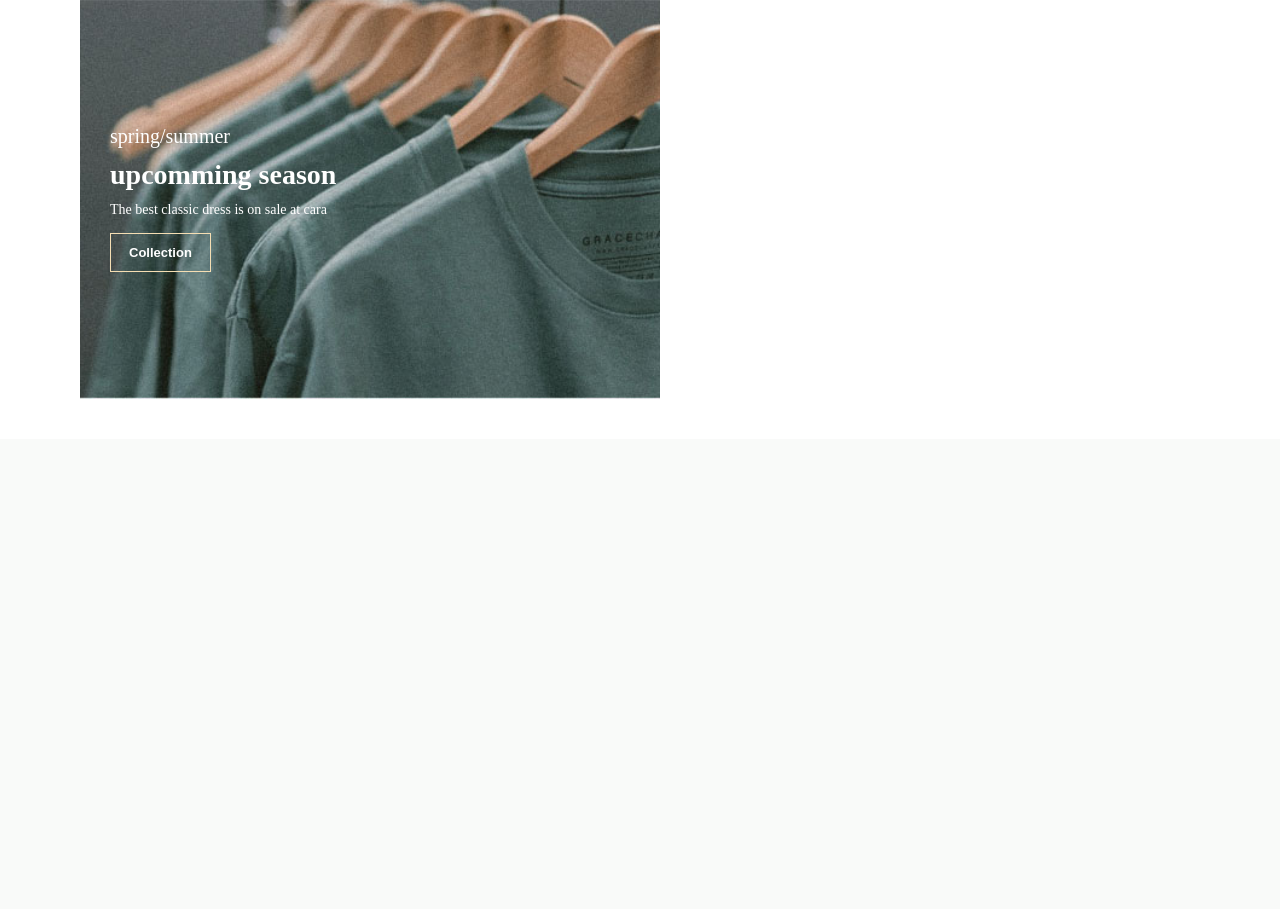
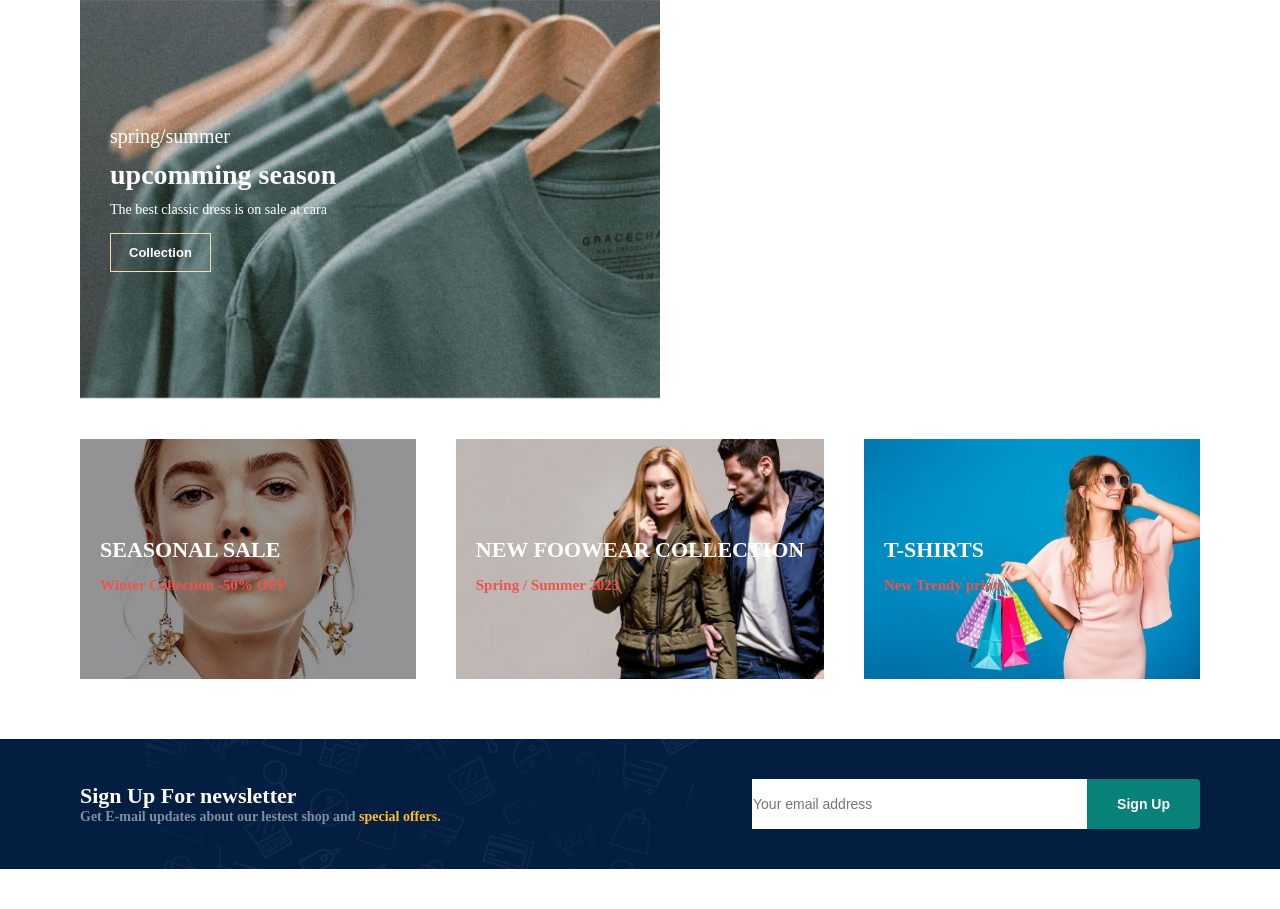
Before and after one commit to MahmoudElshiha/online-ecommerce, a PHP site: page /home.html in a window 1280 px wide. Shown: the part 3867-4776 px from the top of the page. Before the commit the page ends 4266 px from the top, so only its background shows below. Run offline with PHP 8.4, Linux system fonts and the light colour scheme.

Commit message:
End section 9

```diff
--- a/home.html
+++ b/home.html
@@ -376,10 +376,44 @@
         </div>
 
     </section>
+
     <!-- small banners end -->
 
-    <!-- Start in video 1 of -- 1:23:06 -->
+    <!-- banner3 start -->
 
+    <section id="banner3">
+        <div class="banner-box">
+            <h2>SEASONAL SALE </h2>
+            <h3>Winter Collection -50% OFF</h3>
+        </div>
+        <div class="banner-box banner-box2">
+            <h2>NEW FOOWEAR COLLECTION</h2>
+            <h3>Spring / Summer 2023</h3>
+        </div>
+        <div class="banner-box banner-box3">
+            <h2>T-SHIRTS</h2>
+            <h3>New Trendy prints</h3>
+        </div>
+    </section>
+
+    <!-- banner3 End -->
+
+    <!-- newsletter start -->
+
+    <section id="newsletter" class="section-p1 section-m1">
+        <div class="newstext">
+            <h4>Sign Up For newsletter</h4>
+            <p>Get E-mail updates about our lestest shop and <span>special offers.</span></p>
+        </div>
+        <div class="form">
+            <input type="text" placeholder="Your email address">
+            <button class="normal">Sign Up</button>
+        </div>
+    </section>
+
+    <!-- newsletter End -->
+
+    <!-- Start in video 1 of -- 1:37:23 -->
 
 </body>
 
--- a/styles/style.css
+++ b/styles/style.css
@@ -257,7 +257,6 @@ body{
 
 /* start smaller banners */
 
-
 #sm-banner{
 display: flex;
 justify-content: space-between; flex-wrap: wrap;
@@ -305,3 +304,103 @@ justify-content: space-between; flex-wrap: wrap;
 }
 
 /* end smaller banners */
+
+/* Start banner3 */
+
+#banner3{
+    display: flex;
+    justify-content: space-between;
+    flex-wrap: wrap;
+    padding: 0 80px;
+}
+
+#banner3 .banner-box{
+    display: flex;
+    flex-direction: column;
+    justify-content: center;
+    align-items: flex-start;
+    background-image: url("../images/banner/b7.jpg");
+    min-width: 30%;
+    height: 30vh;
+    background-size: cover;
+    background-position: center;
+    padding :20px;
+    margin-bottom: 20px;
+}
+
+#banner3 .banner-box2{
+    background-image: url("../images/banner/b4.jpg");
+}
+
+#banner3 .banner-box3{
+    background-image: url("../images/banner/b18.jpg");
+}
+
+#banner3 h2{
+    color: #fff;
+    font-weight: 900;
+    font-size: 22px;
+}
+
+#banner3 h3{
+    color: #ec544e;
+    font-weight: 800;
+    font-size: 15px;
+}
+
+/* End banner3 */
+
+/* Start #newsletter */
+
+#newsletter{
+    display: flex;
+    justify-content: space-between;
+    flex-wrap: wrap;
+    align-items: center;
+    background-image: url("../images/banner/b14.png");
+    background-repeat: no-repeat;
+    background-position: 20% 30%;
+    background-color: #041e42;
+}
+
+#newsletter h4{
+    font-size: 22px;
+    font-weight: 700;
+    color: #fff;
+}
+
+#newsletter p{
+    font-size: 14px;
+    font-weight: 600;
+    color: #818ea0;
+}
+
+#newsletter p span{
+    color: #ffbd27;
+}
+
+#newsletter .form {
+    display: flex;
+    width: 40%;
+}
+
+#newsletter input{
+    height: 3.125rem;
+    padding: 1 1.25em;
+    font-size: 14px;
+    width: 100%;
+    border: 1px solid transparent;
+    outline: none;
+    border-top-right-radius: 0;
+    border-bottom-right-radius: 0;
+}
+
+#newsletter button{
+    background-color: #088178;
+    color: #fff;
+    white-space: nowrap;
+    border-top-left-radius: 0;
+    border-bottom-left-radius: 0;
+}
+
+/* End #newsletter */
```
